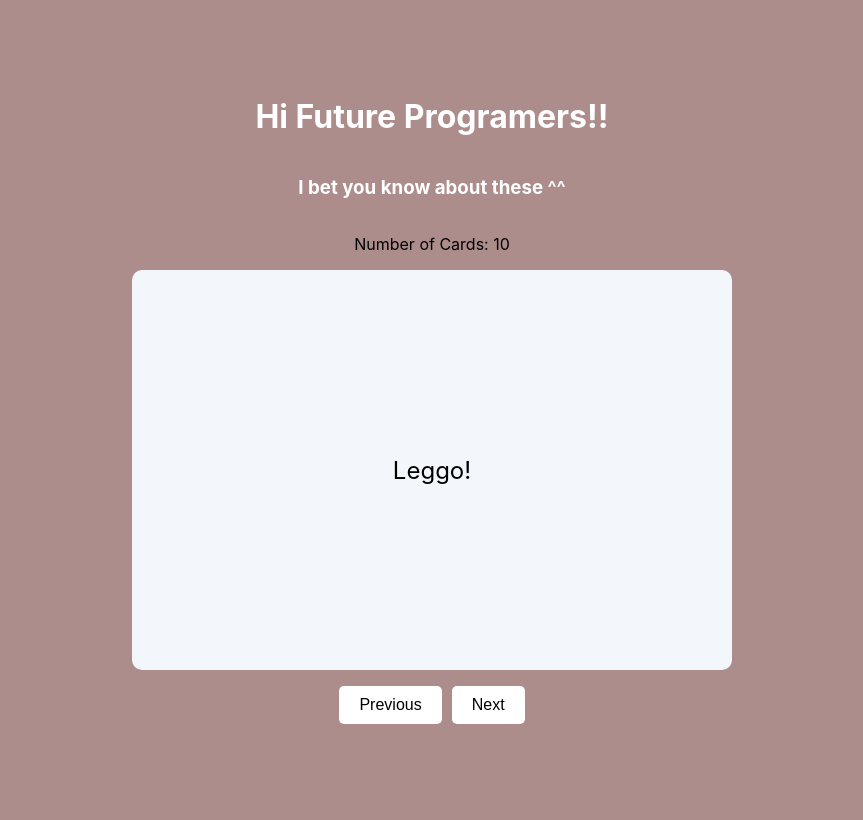
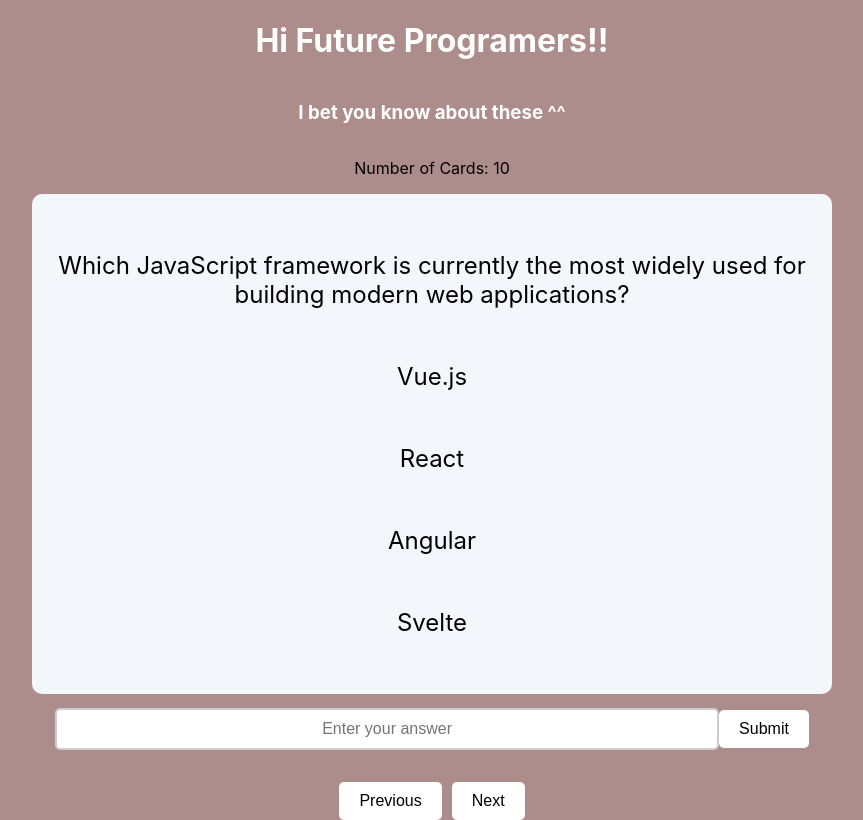
Before and after one commit to hanluu1/flip-card, a React (Vite) app: page / in a window 1280 px wide. Shown: the whole page, without its empty margins (208-1071 px from the left). Built offline with nearby package versions, Linux system fonts and the light colour scheme.

Commit message:
feat: add input for user and json file to store data

```diff
--- a/src/App.jsx
+++ b/src/App.jsx
@@ -1,13 +1,14 @@
 import React from "react";
 import Card from "./components/Card";
 import "./App.css";
+import questionTrivia from "./data/Questtrivia.json";
 
 const App = () => {
   return (
     <div className="App">
       <h1>Hi Future Programers!!</h1>
       <h3>I bet you know about these ^^</h3>
-      <Card />
+      <Card cardsData={questionTrivia.questions}/>
     </div>
   );
 };
--- a/src/components/Card.jsx
+++ b/src/components/Card.jsx
@@ -1,21 +1,10 @@
 import React, { useState } from "react";
 
-const Card = () => {
-  const cardsData = [
-    { frontContent: "Leggo!", backContent: "Next to start" },
-    { frontContent: "What are the most in-demand programming languages in 2025?", backContent: "Python, JavaScript, TypeScript, Go, Rust, and Java are among the most in-demand languages." },
-    { frontContent: "What is the difference between frontend and backend development?", backContent: "Frontend development focuses on the user interface (HTML, CSS, JavaScript), while backend development handles server logic, databases, and APIs." },
-    { frontContent: "What’s the difference between SQL and NoSQL databases?", backContent: "SQL databases are structured and use tables (MySQL, PostgreSQL), while NoSQL databases handle unstructured data (MongoDB, Redis)." },
-    { frontContent: "What is Big-O notation?", backContent: "Big-O notation describes the worst-case complexity of an algorithm in terms of time and space." },
-    { frontContent: "What is REST API and how does it work?", backContent: "REST (Representational State Transfer) API allows systems to communicate using HTTP methods like GET, POST, PUT, DELETE." },
-    { frontContent: "What are the top cloud providers used today?", backContent: "AWS, Microsoft Azure, and Google Cloud are the leading cloud providers." },
-    { frontContent: " What is the OWASP Top 10?", backContent: "It’s a list of the top 10 most critical web security risks, including SQL injection, XSS, and broken authentication." },
-    { frontContent: "What are common applications of AI in programming?", backContent: "AI is used in code completion (GitHub Copilot), chatbots, data analysis, and automation." },
-    { frontContent: "What is the purpose of Git in software development?", backContent: "Git is a distributed version control system that helps track changes, collaborate with teams, and manage code repositories." },
-  ];
-
+const Card = ({ cardsData }) => {
   const [currentCard, setCurrentCard] = useState(0);
   const [flipped, setFlipped] = useState(false);
+  const [userAnswer, setUserAnswer] = useState("");
+  const [feedback, setFeedback] = useState("");
 
   const handleClick = () => {
     setFlipped(!flipped);
@@ -23,21 +12,53 @@ const Card = () => {
 
   const handleNext = () => {
     setFlipped(false);
+    setFeedback("");
+    setUserAnswer("");
     setCurrentCard((prevCard) => (prevCard + 1) % cardsData.length);
   };
 
   const handlePrev = () => {
     setFlipped(false);
+    setFeedback("");
+    setUserAnswer("");
     setCurrentCard((prevCard) => (prevCard - 1 + cardsData.length) % cardsData.length);
   };
+
+  const handleSubmit = () => {
+    if (userAnswer.toLowerCase() === cardsData[currentCard].backContent.toLowerCase()) {
+      setFeedback("Correct! ✅ ");
+    } else {
+      setFeedback("Incorrect, try again or click to flip card! 🔄 😊");
+    }
+  };
+  if (!cardsData || cardsData.length === 0) return <p>No cards to display</p>;
+  const currentOptions = cardsData[currentCard].options || [];
 
   return (
     <div>
       <p>Number of Cards: {cardsData.length}</p>
       <div className={`card ${flipped ? "flipped" : ""}`} onClick={handleClick}>
-        <div className="card-front">{cardsData[currentCard].frontContent}</div>
-        <div className="card-back">{cardsData[currentCard].backContent}</div>
+        <div className="card-front">
+          <p>{cardsData[currentCard].frontContent}</p>
+          {currentOptions.map((option, index) => (
+            <p key={index}>{option}</p>
+          ))}
+        </div>
+        {flipped && <div className="card-back">{cardsData[currentCard].backContent}</div>}
       </div>
+
+      {!flipped && (
+        <div>
+          <input
+            type="text"
+            placeholder="Enter your answer"
+            value={userAnswer}
+            onChange={(e) => setUserAnswer(e.target.value)}
+          />
+          <button onClick={handleSubmit}>Submit</button>
+          <p>{feedback}</p>
+        </div>
+      )}
 
       <div className="buttons">
         <button onClick={handlePrev}>Previous</button>
--- /dev/null
+++ b/src/data/Questtrivia.json
@@ -0,0 +1,74 @@
+{
+    "questions": [
+      {
+        "frontContent": "Which JavaScript framework is currently the most widely used for building modern web applications?",
+        "options": ["Vue.js", "React", "Angular", "Svelte"],
+        "backContent": "React"
+      },
+      {
+        "frontContent": "What is the name of the popular utility-first CSS framework that simplifies styling web applications?",
+        "options": ["Bootstrap", "Bulma", "Tailwind CSS", "Foundation"],
+        "backContent": "Tailwind CSS"
+      },
+      {
+        "frontContent": "What does the Largest Contentful Paint (LCP) metric measure in web performance?",
+        "options": [
+          "The time it takes for the first byte to be received",
+          "The time it takes for the largest visible element to render",
+          "The time it takes for JavaScript to fully load",
+          "The time it takes for all images to be downloaded"
+        ],
+        "backContent": "The time it takes for the largest visible element to render"
+      },
+      {
+        "frontContent": "What is the standard Git workflow when working on a new feature in a collaborative project?",
+        "options": [
+          "Work directly on the main branch",
+          "Create a new branch, commit changes, push, and create a Pull Request",
+          "Make changes and push directly without review",
+          "Use FTP to upload code manually"
+        ],
+        "backContent": "Create a new branch, commit changes, push, and create a Pull Request"
+      },
+      {
+        "frontContent": "Which backend runtime is commonly used with React and modern JavaScript applications?",
+        "options": ["PHP", "Python", "Node.js", "Ruby on Rails"],
+        "backContent": "Node.js"
+      },
+      {
+        "frontContent": "Which of the following is a modern ES6+ JavaScript feature?",
+        "options": ["var keyword", "Promises and async/await", "jQuery functions", "XMLHTTPRequest"],
+        "backContent": "Promises and async/await"
+      },
+      {
+        "frontContent": "What is the main purpose of Content Security Policy (CSP) in web security?",
+        "options": [
+          "Prevent SQL injections",
+          "Block malware from downloading files",
+          "Prevent cross-site scripting (XSS) attacks",
+          "Encrypt all API requests"
+        ],
+        "backContent": "Prevent cross-site scripting (XSS) attacks"
+      },
+      {
+        "frontContent": "What is the recommended way to improve loading speed in React applications?",
+        "options": [
+          "Use server-side rendering (SSR) or static site generation (SSG)",
+          "Load all JavaScript files at once",
+          "Disable caching",
+          "Use larger images for better quality"
+        ],
+        "backContent": "Use server-side rendering (SSR) or static site generation (SSG)"
+      },
+      {
+        "frontContent": "What database is commonly used in full-stack JavaScript applications?",
+        "options": ["MySQL", "PostgreSQL", "MongoDB", "Oracle"],
+        "backContent": "MongoDB"
+      },
+      {
+        "frontContent": "Which of these frontend technologies is gaining popularity for state management in React?",
+        "options": ["Redux", "MobX", "Zustand", "React Query"],
+        "backContent": "React Query"
+      }
+    ]
+  }
--- a/src/index.css
+++ b/src/index.css
@@ -8,9 +8,10 @@ h1,h3{
   display: flex;
   justify-content: center;
   align-items: center;
-  width: 600px;
-  height: 400px;
+  width: 800px;
+  height: 500px;
   perspective: 1000px;
+  margin: 0 auto;
   position: relative;
 }
 
@@ -24,13 +25,14 @@ h1,h3{
   justify-content: center;
   align-items: center;
   font-size: 24px;
-
   border-radius: 10px;
 }
 
 .card-front {
   background-color:rgb(243, 247, 251);
   color: black;
+  flex-direction: column;
+  gap: 5px;
 }
 
 .card-back {
@@ -68,3 +70,12 @@ button {
 button:hover {
   background-color: #f0f0f0;
 }
+input {
+  width: 80%;
+  padding: 10px;
+  border: 2px solid #ccc;
+  border-radius: 5px;
+  font-size: 16px;
+  text-align: center;
+  margin-top: 10px;
+}
```
